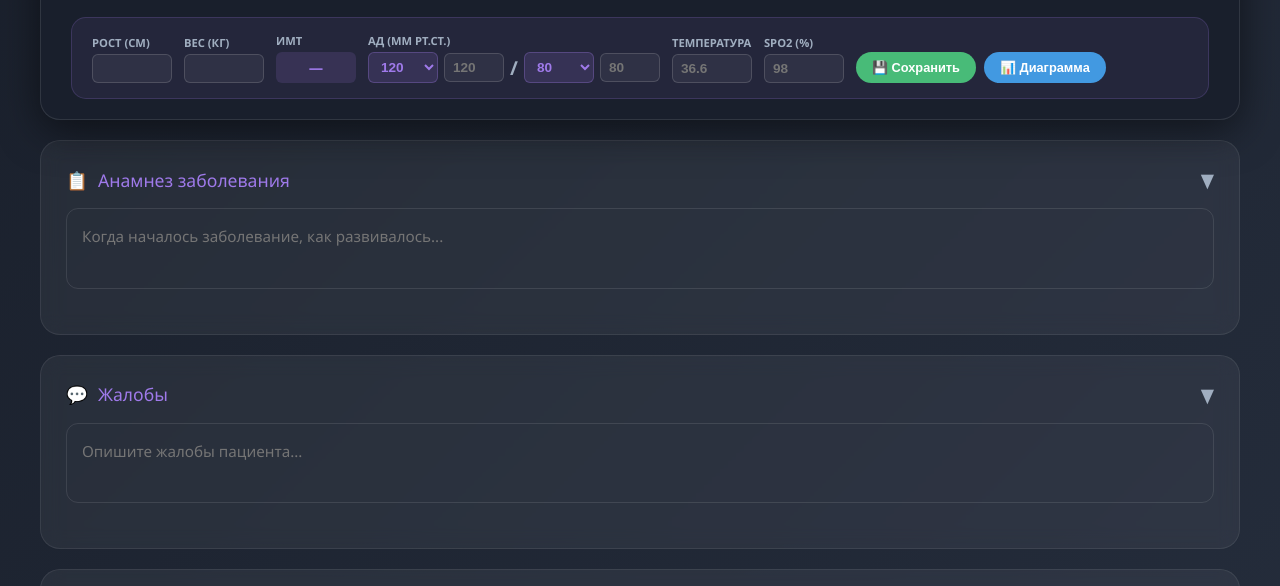
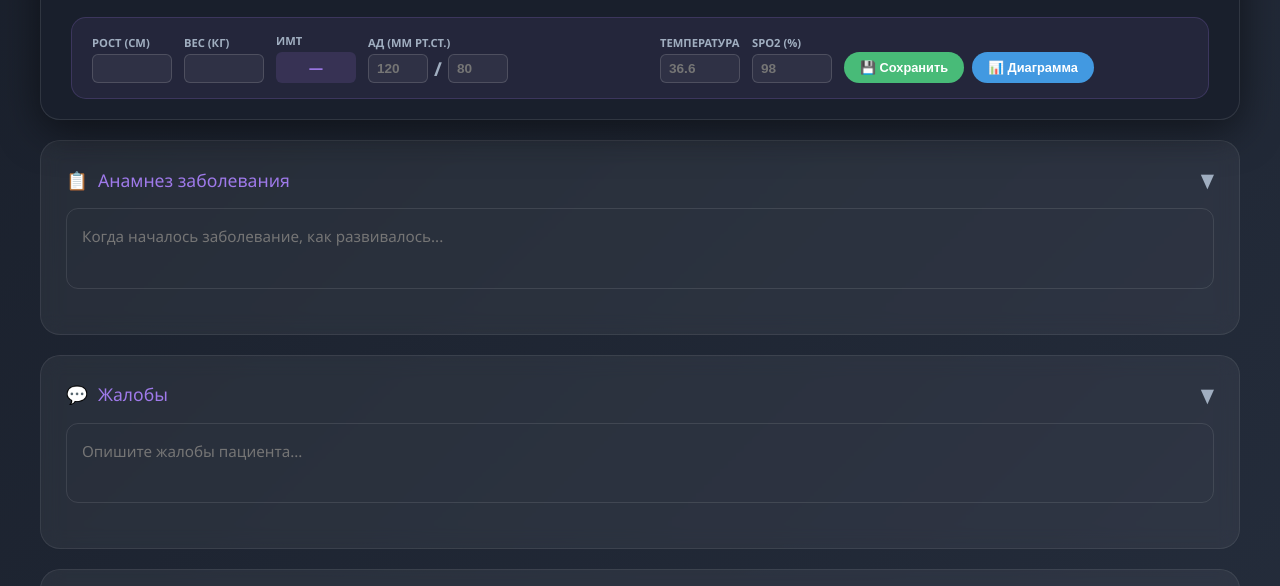
Before and after one commit to dskazarin/BOT_MAX-main, a plain HTML site: page patient_card.html in a window 1280 px wide. Shown: the part 169-755 px from the top of the page. Drawn offline with nearby package versions, Linux system fonts and the light colour scheme.

Commit message:
refactor(patient_card): убрать select'ы АД — только inputs
- удалены <select id="vital_bp_sys_select"> и <select id="vital_bp_dia_select">
- убраны oninput="syncBPToSelect()" с input'ов
- удалены функции syncBPFromSelect/syncBPToSelect
- applyVitalsToDOM: убраны ссылки на select'ы
- UX: только 2 поля для АД (систолическое/диастолическое)

```diff
--- a/patient_card.html
+++ b/patient_card.html
@@ -701,34 +701,9 @@
                 <div class="vital-item vital-bp-group">
                 <label>АД (мм рт.ст.)</label>
                 <div class="bp-inputs">
-                    <select id="vital_bp_sys_select" onchange="syncBPFromSelect()">
-                        <option value="">—</option>
-                        <option value="90">90</option>
-                        <option value="100">100</option>
-                        <option value="110">110</option>
-                        <option value="120" selected>120</option>
-                        <option value="130">130</option>
-                        <option value="140">140</option>
-                        <option value="150">150</option>
-                        <option value="160">160</option>
-                        <option value="170">170</option>
-                        <option value="180">180</option>
-                    </select>
-                    <input type="number" id="vital_bp_sys" placeholder="120" oninput="syncBPToSelect()">
+                    <input type="number" id="vital_bp_sys" placeholder="120">
                     <span class="bp-sep">/</span>
-                    <select id="vital_bp_dia_select" onchange="syncBPFromSelect()">
-                        <option value="">—</option>
-                        <option value="40">40</option>
-                        <option value="50">50</option>
-                        <option value="60">60</option>
-                        <option value="70">70</option>
-                        <option value="80" selected>80</option>
-                        <option value="90">90</option>
-                        <option value="100">100</option>
-                        <option value="110">110</option>
-                        <option value="120">120</option>
-                    </select>
-                    <input type="number" id="vital_bp_dia" placeholder="80" oninput="syncBPToSelect()">
+                    <input type="number" id="vital_bp_dia" placeholder="80">
                 </div>
             </div>
                 <div class="vital-item">
@@ -1411,8 +1386,6 @@
         var wEl = document.getElementById('vital_weight');
         var sysEl = document.getElementById('vital_bp_sys');
         var diaEl = document.getElementById('vital_bp_dia');
-        var sysSel = document.getElementById('vital_bp_sys_select');
-        var diaSel = document.getElementById('vital_bp_dia_select');
         var tempEl = document.getElementById('vital_temp');
         var spo2El = document.getElementById('vital_spo2');
 
@@ -1424,8 +1397,6 @@
 
         if (sysEl) sysEl.value = sysVal;
         if (diaEl) diaEl.value = diaVal;
-        if (sysSel) sysSel.value = sysVal;
-        if (diaSel) diaSel.value = diaVal;
         if (tempEl) tempEl.value = vitals.temp || '';
         if (spo2El) spo2El.value = vitals.spo2 || '';
 
@@ -1496,32 +1467,6 @@
             bmiEl.style.color = (bmi >= 18.5 && bmi < 25) ? '#48bb78' : '#ed8936';
         } else {
             bmiEl.textContent = '—';
-        }
-    }
-
-    function syncBPFromSelect() {
-        var sysSel = document.getElementById('vital_bp_sys_select');
-        var diaSel = document.getElementById('vital_bp_dia_select');
-        var sysEl = document.getElementById('vital_bp_sys');
-        var diaEl = document.getElementById('vital_bp_dia');
-
-        if (sysSel && sysEl && sysSel.value) sysEl.value = sysSel.value;
-        if (diaSel && diaEl && diaSel.value) diaEl.value = diaSel.value;
-    }
-
-    function syncBPToSelect() {
-        var sysEl = document.getElementById('vital_bp_sys');
-        var diaEl = document.getElementById('vital_bp_dia');
-        var sysSel = document.getElementById('vital_bp_sys_select');
-        var diaSel = document.getElementById('vital_bp_dia_select');
-
-        if (sysEl && sysSel && sysEl.value) {
-            var sysOpt = Array.from(sysSel.options).find(function(o) { return o.value === sysEl.value; });
-            if (sysOpt) sysSel.value = sysEl.value;
-        }
-        if (diaEl && diaSel && diaEl.value) {
-            var diaOpt = Array.from(diaSel.options).find(function(o) { return o.value === diaEl.value; });
-            if (diaOpt) diaSel.value = diaEl.value;
         }
     }
 
```
